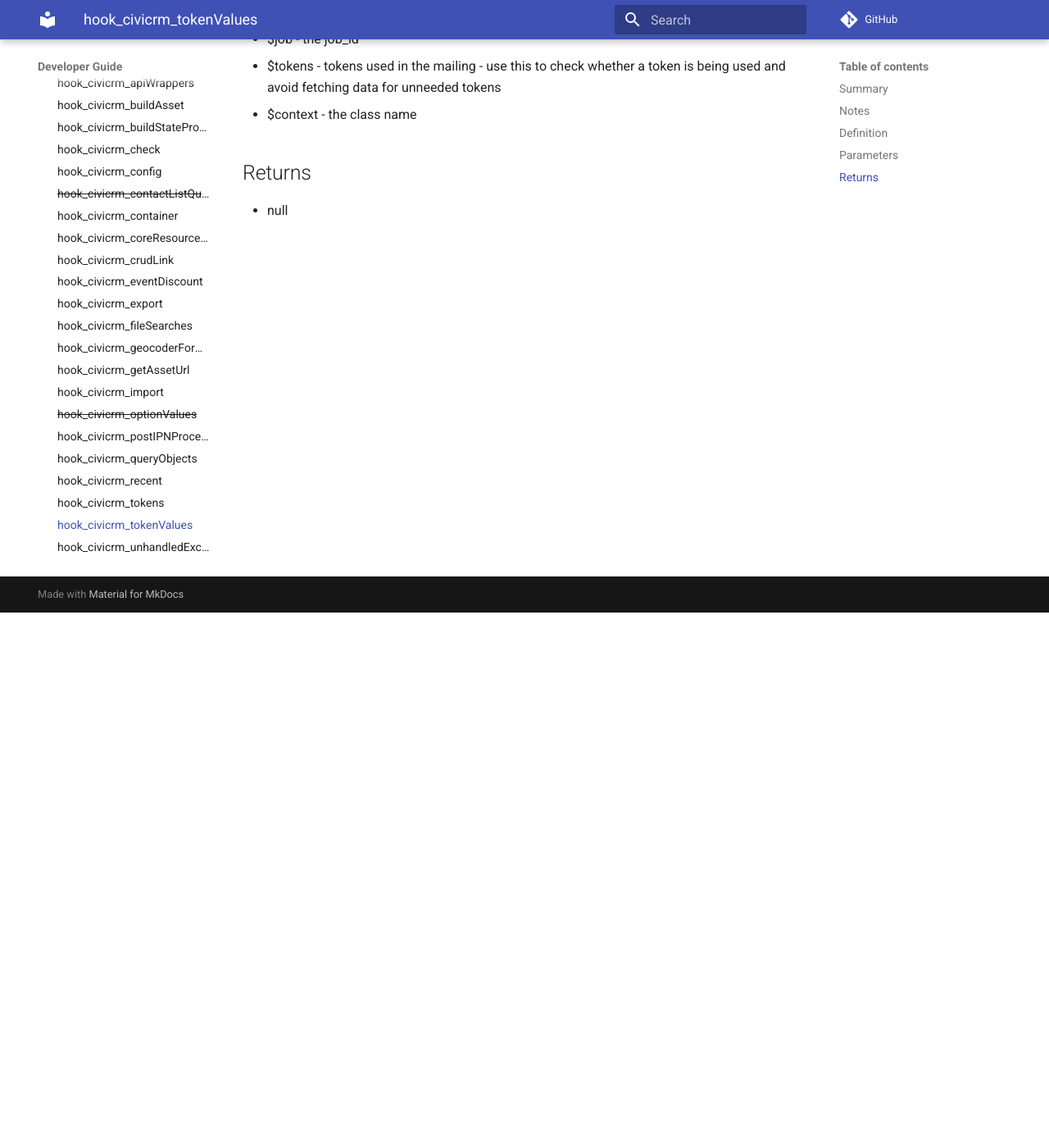
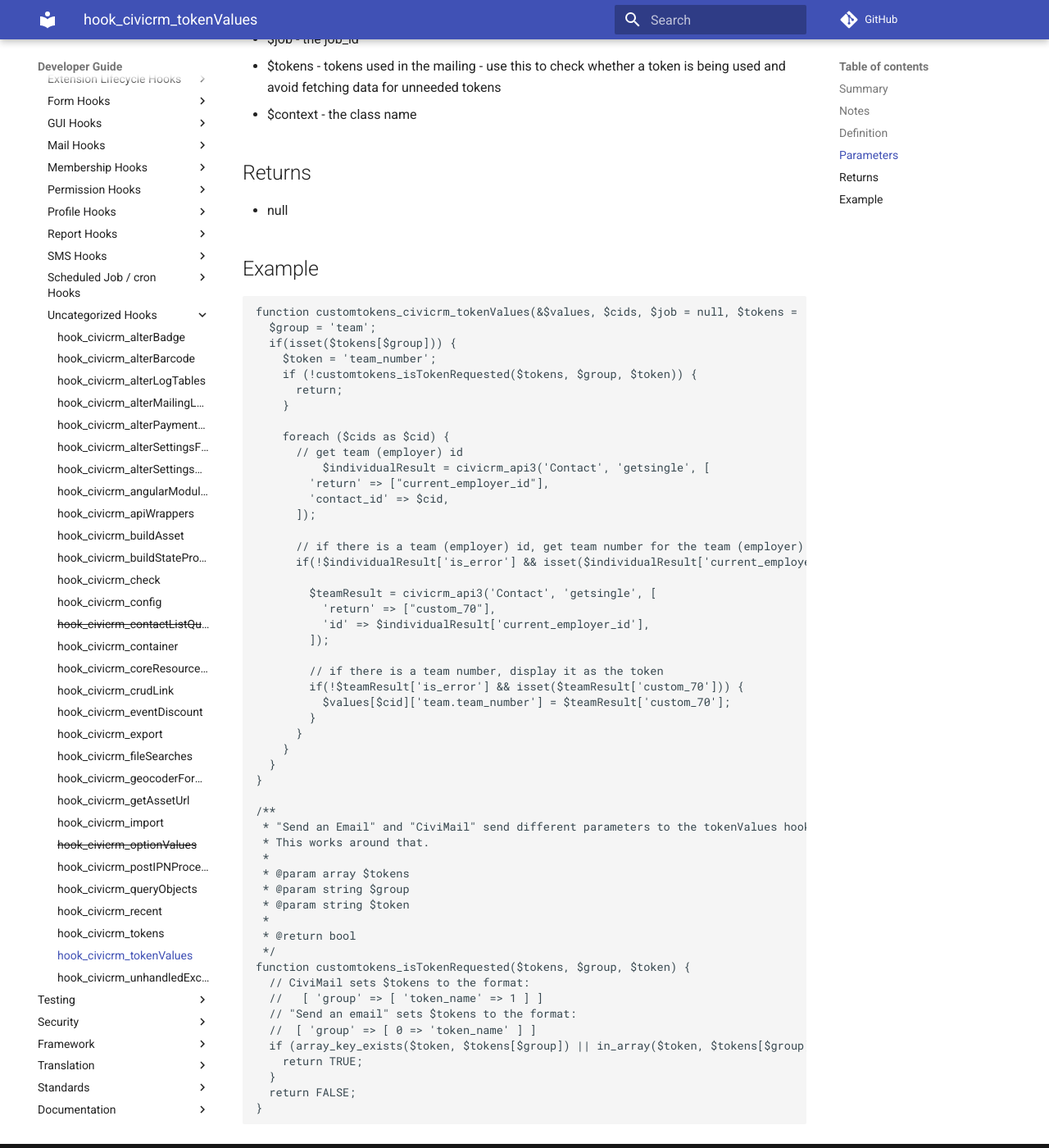
Before and after one commit to civicrm/civicrm-dev-docs, an MkDocs documentation site: the page built from docs/hooks/hook_civicrm_tokenValues.md, in a window 1280 px wide and 1400 px high, scrolled down 653 px. Shown: the whole window at 82% size. Built offline with MkDocs 1.6.1 and Material for MkDocs 9.7.7, drawn with Linux system fonts in a browser that asks for light colours; comment, search, counter and statistics services are not loaded; old or Windows-style settings are respelled for this version of MkDocs; some of the changed text lies outside the part shown.

Commit message:
Add token/tokenValues hook examples

````diff
--- a/docs/hooks/hook_civicrm_tokenValues.md
+++ b/docs/hooks/hook_civicrm_tokenValues.md
@@ -14,17 +14,76 @@
 
 ## Definition
 
-    hook_civicrm_tokenValues(&$values, $cids, $job = null, $tokens = array(), $context = null)
+```php
+hook_civicrm_tokenValues(&$values, $cids, $job = null, $tokens = [], $context = null)
+```
 
 ## Parameters
 
--   $values - array of values, keyed by contact id
--   $cids - array of contactIDs that the system needs values for.
--   $job - the job_id
--   $tokens - tokens used in the mailing - use this to check whether a
-    token is being used and avoid fetching data for unneeded tokens
--   $context - the class name
+- $values - array of values, keyed by contact id
+- $cids - array of contactIDs that the system needs values for.
+- $job - the job_id
+- $tokens - tokens used in the mailing - use this to check whether a
+  token is being used and avoid fetching data for unneeded tokens
+- $context - the class name
 
 ## Returns
 
--   null
+- null
+
+## Example
+
+```php
+function customtokens_civicrm_tokenValues(&$values, $cids, $job = null, $tokens = [], $context = null) {
+  $group = 'team';
+  if(isset($tokens[$group])) {
+    $token = 'team_number';
+    if (!customtokens_isTokenRequested($tokens, $group, $token)) {
+      return;
+    }
+
+    foreach ($cids as $cid) {
+      // get team (employer) id
+          $individualResult = civicrm_api3('Contact', 'getsingle', [
+        'return' => ["current_employer_id"],
+        'contact_id' => $cid,
+      ]);
+
+      // if there is a team (employer) id, get team number for the team (employer)
+      if(!$individualResult['is_error'] && isset($individualResult['current_employer_id']) && strlen($individualResult['current_employer_id'])){
+
+        $teamResult = civicrm_api3('Contact', 'getsingle', [
+          'return' => ["custom_70"],
+          'id' => $individualResult['current_employer_id'],
+        ]);
+
+        // if there is a team number, display it as the token
+        if(!$teamResult['is_error'] && isset($teamResult['custom_70'])) {
+          $values[$cid]['team.team_number'] = $teamResult['custom_70'];
+        }
+      }
+    }
+  }
+}
+
+/**
+ * "Send an Email" and "CiviMail" send different parameters to the tokenValues hook (in CiviCRM 5.x).
+ * This works around that.
+ *
+ * @param array $tokens
+ * @param string $group
+ * @param string $token
+ *
+ * @return bool
+ */
+function customtokens_isTokenRequested($tokens, $group, $token) {
+  // CiviMail sets $tokens to the format:
+  //   [ 'group' => [ 'token_name' => 1 ] ]
+  // "Send an email" sets $tokens to the format:
+  //  [ 'group' => [ 0 => 'token_name' ] ]
+  if (array_key_exists($token, $tokens[$group]) || in_array($token, $tokens[$group])) {
+    return TRUE;
+  }
+  return FALSE;
+}
+```
````
Also changed, not shown: docs/hooks/hook_civicrm_tokens.md (+28 -15 lines).
